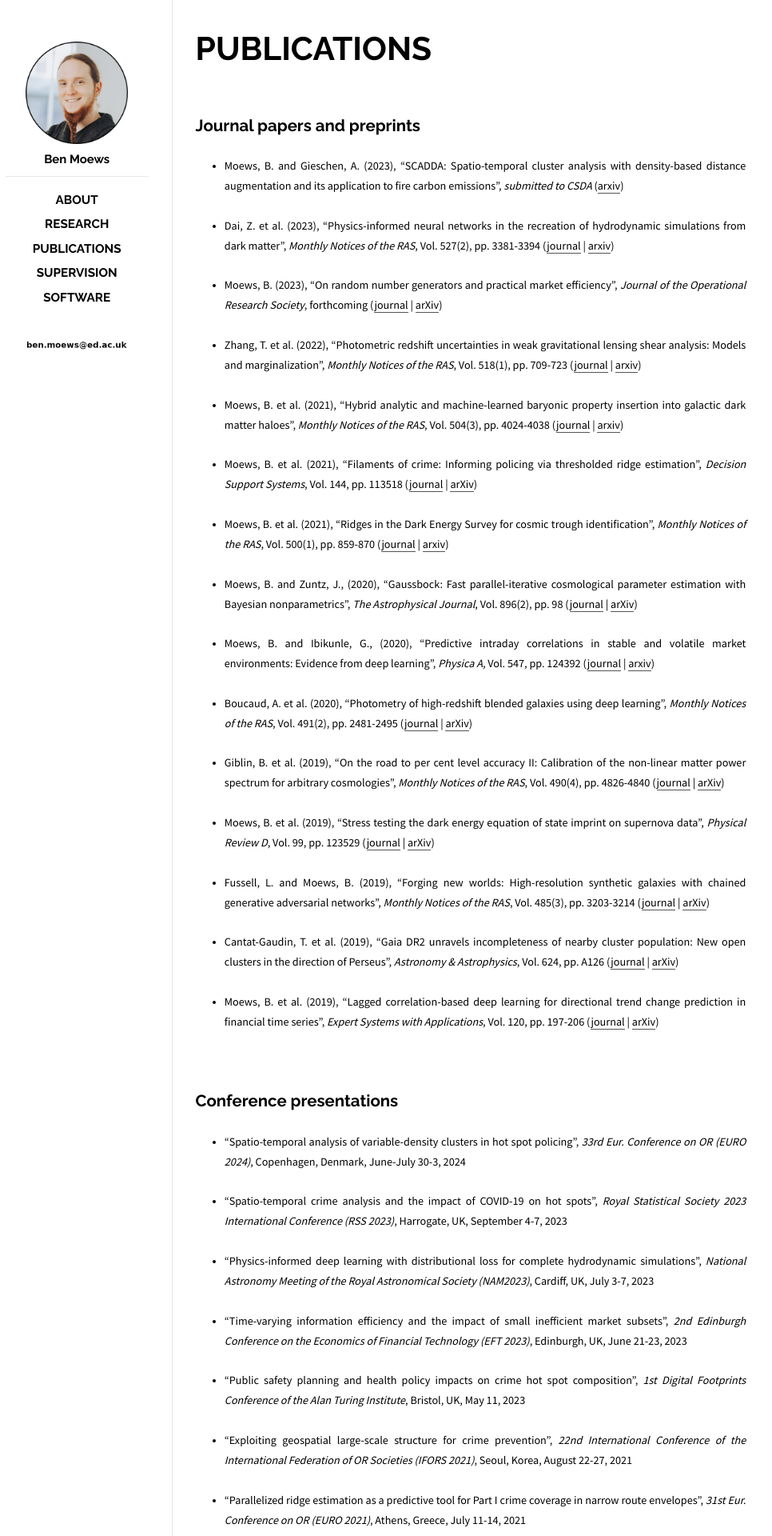
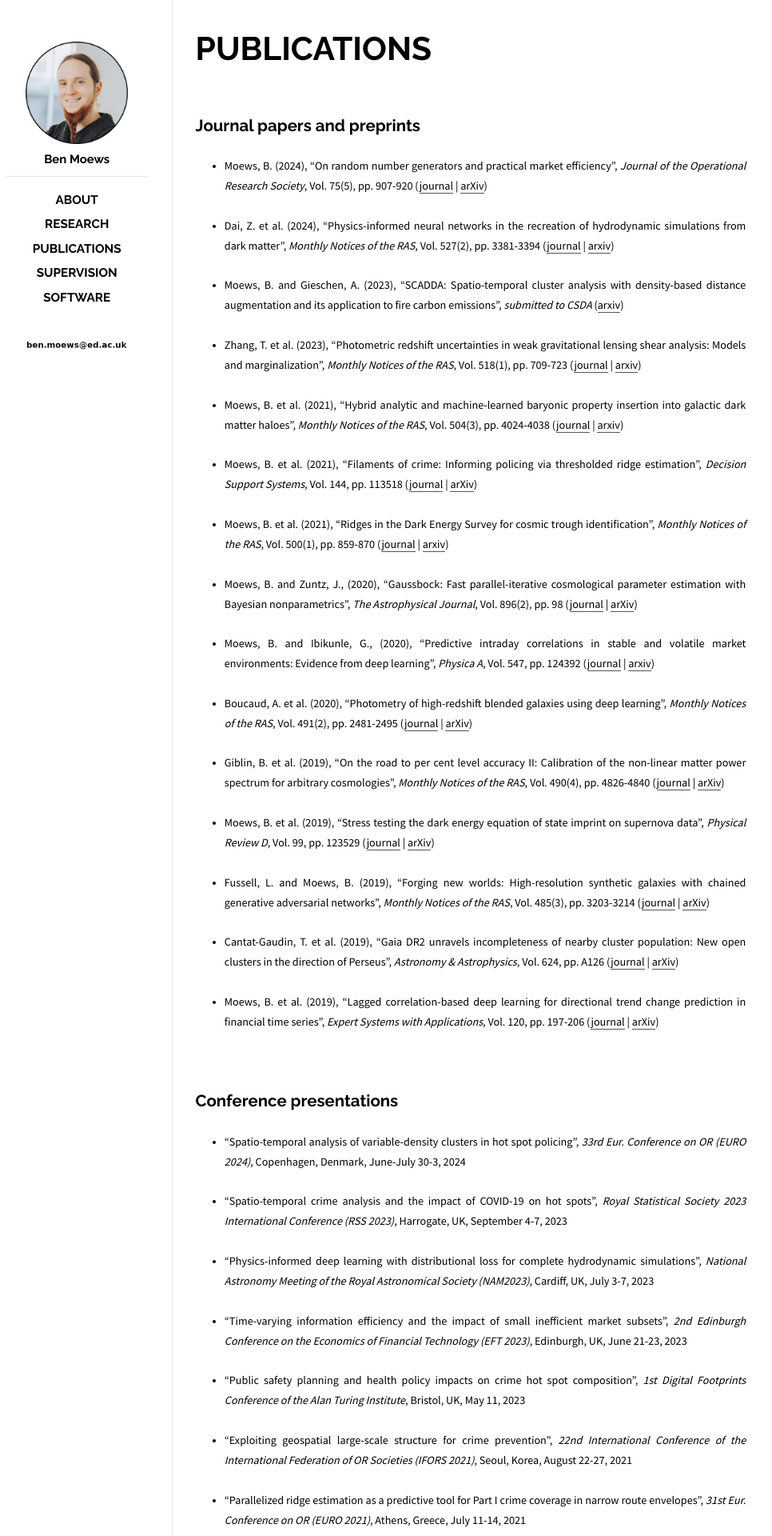
Before and after one commit to moews/moews.github.io, a Jekyll site: the page built from _posts/2017-03-25-publications.md, in a window 1280 px wide. Shown: the top 1920 px of the page at 80% size, without its empty margins (143-1109 px from the left). Built offline with Jekyll 4.4.1, drawn with Linux system fonts in a browser that asks for light colours.

Commit message:
Update 2017-03-25-publications.md

```diff
--- a/_posts/2017-03-25-publications.md
+++ b/_posts/2017-03-25-publications.md
@@ -14,13 +14,13 @@ categories: posts
 * <small>Ibikunle, et al. (2024), "Can machine learning unlock new insights into high-frequency trading?", _submitted to Review of Financial Studies_ ([arxiv]())</small>
 -->
 
+* <small>Moews, B. (2024), "On random number generators and practical market efficiency", _Journal of the Operational Research Society_, Vol. 75(5), pp. 907-920 ([journal](https://doi.org/10.1080/01605682.2023.2219292) | [arXiv](https://arxiv.org/abs/2305.17419))</small>
+
+* <small>Dai, Z. et al. (2024), "Physics-informed neural networks in the recreation of hydrodynamic simulations from dark matter", _Monthly Notices of the RAS_, Vol. 527(2), pp. 3381-3394 ([journal](https://doi.org/10.1093/mnras/stad3394) | [arxiv](https://arxiv.org/abs/2303.14090))</small>
+
 * <small>Moews, B. and Gieschen, A. (2023), "SCADDA: Spatio-temporal cluster analysis with density-based distance augmentation and its application to fire carbon emissions", _submitted to CSDA_ ([arxiv](https://arxiv.org/abs/2311.04290))</small>
 
-* <small>Dai, Z. et al. (2023), "Physics-informed neural networks in the recreation of hydrodynamic simulations from dark matter", _Monthly Notices of the RAS_, Vol. 527(2), pp. 3381-3394 ([journal](https://doi.org/10.1093/mnras/stad3394) | [arxiv](https://arxiv.org/abs/2303.14090))</small>
-
-* <small>Moews, B. (2023), "On random number generators and practical market efficiency", _Journal of the Operational Research Society_, forthcoming ([journal](https://doi.org/10.1080/01605682.2023.2219292) | [arXiv](https://arxiv.org/abs/2305.17419))</small>
-
-* <small>Zhang, T. et al. (2022), "Photometric redshift uncertainties in weak gravitational lensing shear analysis: Models and marginalization", _Monthly Notices of the RAS_, Vol. 518(1), pp. 709-723 ([journal](https://doi.org/10.1093/mnras/stac3090) | [arxiv](https://arxiv.org/abs/2206.10169))</small>
+* <small>Zhang, T. et al. (2023), "Photometric redshift uncertainties in weak gravitational lensing shear analysis: Models and marginalization", _Monthly Notices of the RAS_, Vol. 518(1), pp. 709-723 ([journal](https://doi.org/10.1093/mnras/stac3090) | [arxiv](https://arxiv.org/abs/2206.10169))</small>
 
 * <small>Moews, B. et al. (2021), "Hybrid analytic and machine-learned baryonic property insertion into galactic dark matter haloes", _Monthly Notices of the RAS_, Vol. 504(3), pp. 4024-4038 ([journal](https://doi.org/10.1093/mnras/stab1120) | [arxiv](https://arxiv.org/abs/2012.05820))</small>
 
```
